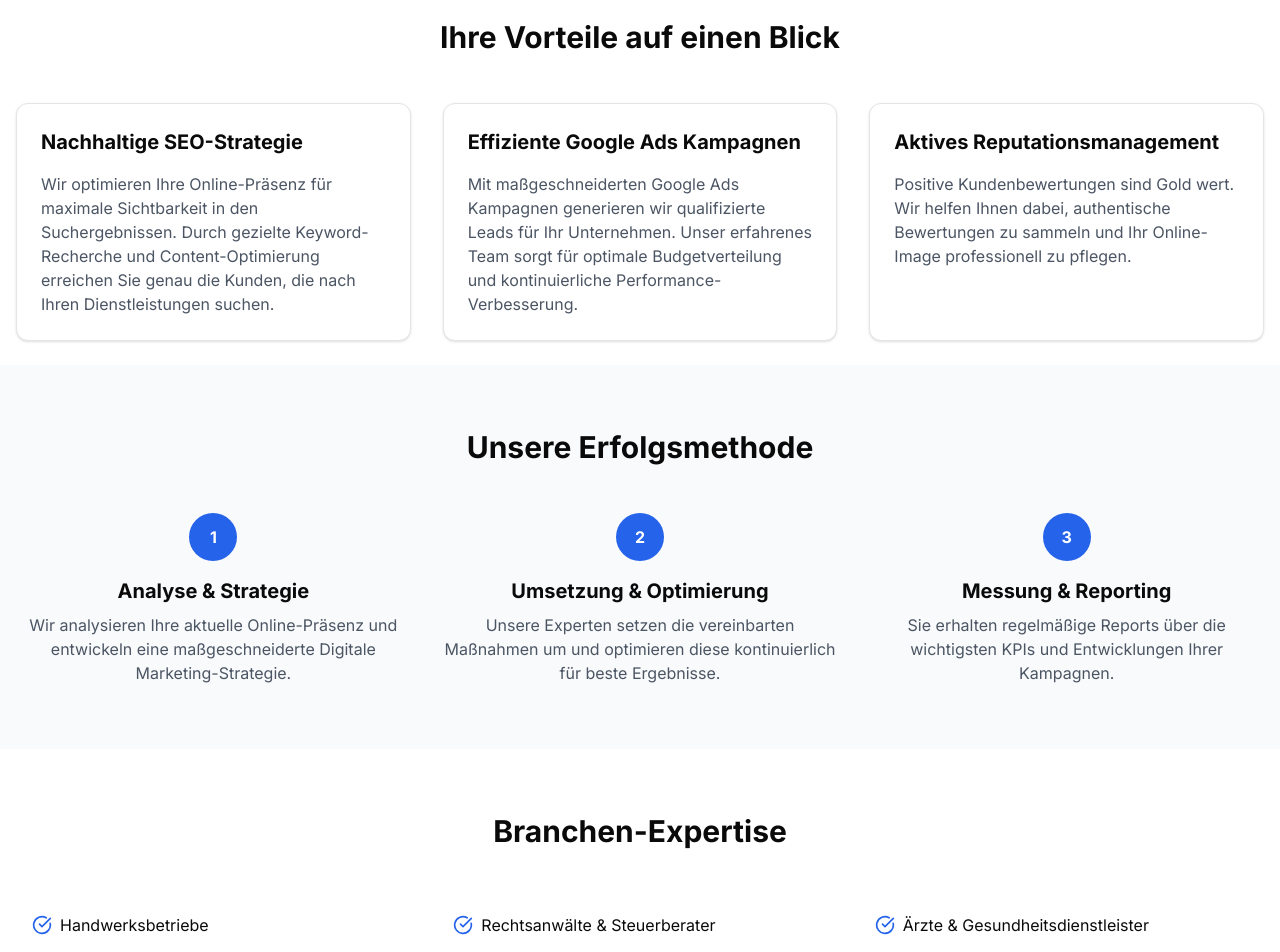
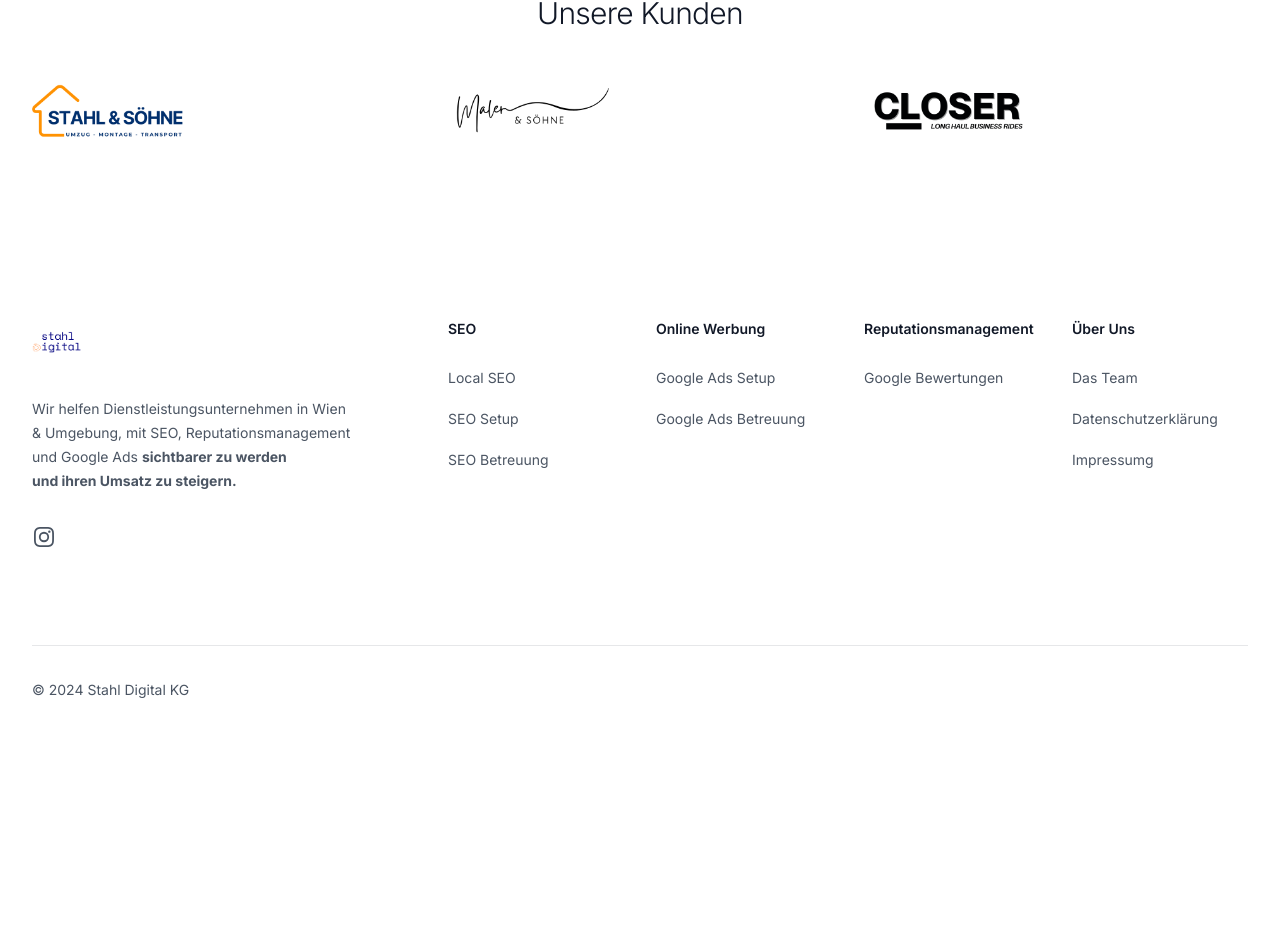
Before and after one commit to alexanderstahl93/stahldigital, a Next.js app: page / in a window 1280 px wide. Shown: the part 553-1505 px from the top of the page. After the commit the page ends 1287 px from the top, so only its background shows below. Built offline with nearby package versions, Linux system fonts and the light colour scheme.

Commit message:
remove changes

```diff
--- a/app/page.tsx
+++ b/app/page.tsx
@@ -3,9 +3,6 @@ import Navbar from "./components/navbar"
 import Cover from "./components/cover"
 import Footer from "./components/footer"
 import References from "./components/references"
-import { Card, CardContent } from "@/components/ui/card";
-import { CheckCircle } from 'lucide-react';
-import React from "react";
 
 export const metadata: Metadata = {
   title: "Stahl Digital | SEO Optimierung, Google Werbung, Reputationsmanagement",
@@ -14,99 +11,12 @@ export const metadata: Metadata = {
   keywords: "Local SEO Wien, Google Ads Wien, SEO Optimierung Wien, Google Werbung Wien, Reputationsmanagement, Google Bewertung, Google Anfragen Wien, Google Reviews",
 }
 
-// Data arrays
-const benefits = [
-  {
-    title: "Nachhaltige SEO-Strategie",
-    description: "Wir optimieren Ihre Online-Präsenz für maximale Sichtbarkeit in den Suchergebnissen. Durch gezielte Keyword-Recherche und Content-Optimierung erreichen Sie genau die Kunden, die nach Ihren Dienstleistungen suchen."
-  },
-  {
-    title: "Effiziente Google Ads Kampagnen",
-    description: "Mit maßgeschneiderten Google Ads Kampagnen generieren wir qualifizierte Leads für Ihr Unternehmen. Unser erfahrenes Team sorgt für optimale Budgetverteilung und kontinuierliche Performance-Verbesserung."
-  },
-  {
-    title: "Aktives Reputationsmanagement",
-    description: "Positive Kundenbewertungen sind Gold wert. Wir helfen Ihnen dabei, authentische Bewertungen zu sammeln und Ihr Online-Image professionell zu pflegen."
-  }
-];
-
-const process = [
-  {
-    title: "Analyse & Strategie",
-    description: "Wir analysieren Ihre aktuelle Online-Präsenz und entwickeln eine maßgeschneiderte Digitale Marketing-Strategie."
-  },
-  {
-    title: "Umsetzung & Optimierung",
-    description: "Unsere Experten setzen die vereinbarten Maßnahmen um und optimieren diese kontinuierlich für beste Ergebnisse."
-  },
-  {
-    title: "Messung & Reporting",
-    description: "Sie erhalten regelmäßige Reports über die wichtigsten KPIs und Entwicklungen Ihrer Kampagnen."
-  }
-];
-
-const industries = [
-  "Handwerksbetriebe",
-  "Rechtsanwälte & Steuerberater",
-  "Ärzte & Gesundheitsdienstleister",
-  "Immobilienmakler",
-  "Beratungsunternehmen"
-];
 
 const Home = () => {
   return (
     <>
       <Navbar />
       <Cover />
-            {/* Benefits Section */}
-            <section className="py-6">
-        <div className="container mx-auto px-4">
-          <h2 className="text-3xl font-bold text-center mb-12">Ihre Vorteile auf einen Blick</h2>
-          <div className="grid md:grid-cols-3 gap-8">
-            {benefits.map((benefit, index) => (
-              <Card key={index} className="hover:shadow-lg transition-shadow">
-                <CardContent className="p-6">
-                  <h3 className="text-xl font-bold mb-4">{benefit.title}</h3>
-                  <p className="text-gray-600">{benefit.description}</p>
-                </CardContent>
-              </Card>
-            ))}
-          </div>
-        </div>
-      </section>
-
-      {/* Process Section */}
-      <section className="py-16 bg-gray-50">
-        <div className="container mx-auto px-4">
-          <h2 className="text-3xl font-bold text-center mb-12">Unsere Erfolgsmethode</h2>
-          <div className="grid md:grid-cols-3 gap-8">
-            {process.map((step, index) => (
-              <div key={index} className="flex flex-col items-center text-center">
-                <div className="w-12 h-12 bg-blue-600 rounded-full flex items-center justify-center text-white font-bold mb-4">
-                  {index + 1}
-                </div>
-                <h3 className="text-xl font-bold mb-2">{step.title}</h3>
-                <p className="text-gray-600">{step.description}</p>
-              </div>
-            ))}
-          </div>
-        </div>
-      </section>
-
-      {/* Industries Section */}
-      <section className="py-16">
-        <div className="container mx-auto px-4">
-          <h2 className="text-3xl font-bold text-center mb-12">Branchen-Expertise</h2>
-          <div className="grid md:grid-cols-2 lg:grid-cols-3 gap-4">
-            {industries.map((industry, index) => (
-              <div key={index} className="flex items-center space-x-2 p-4">
-                <CheckCircle className="h-5 w-5 text-blue-600" />
-                <span>{industry}</span>
-              </div>
-            ))}
-          </div>
-        </div>
-      </section>
       <References />
       <Footer />
     </>
--- a/tailwind.config.ts
+++ b/tailwind.config.ts
@@ -64,7 +64,7 @@ const config: Config = {
   			sm: 'calc(var(--radius) - 4px)'
   		}
   	}
-  },
-  plugins: [require("tailwindcss-animate")],
+},
+plugins: [],
 };
 export default config;
```
